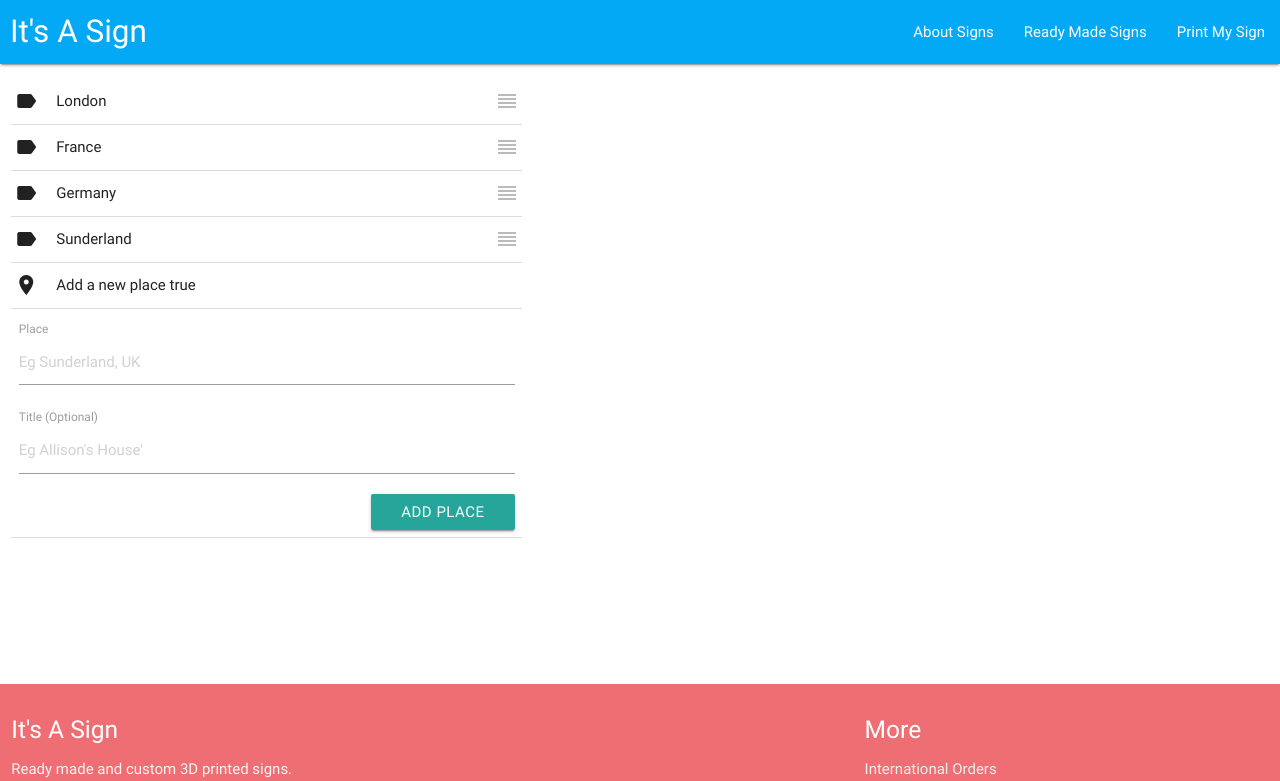
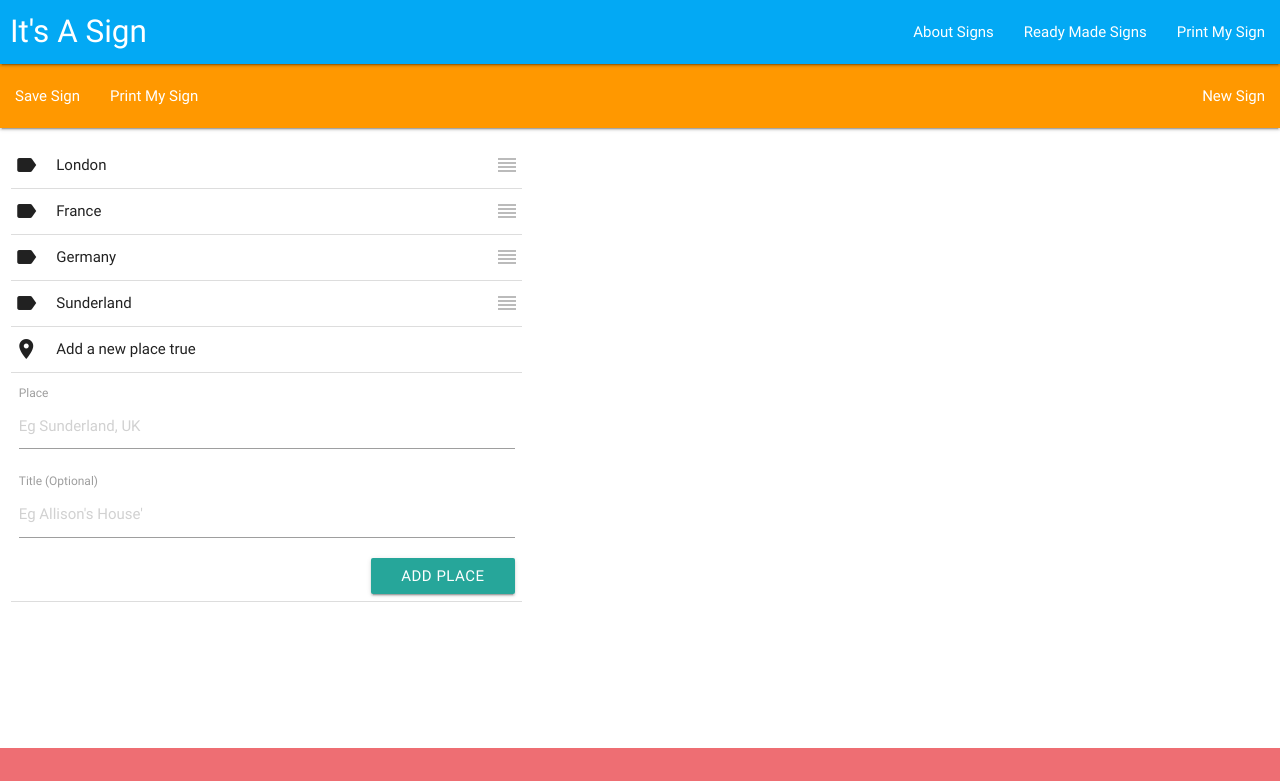
Before and after one commit to onion2k/signpost, a Vue app in the folder signpost-vue/: page / in a window 1280 px wide. Shown: the top 781 px of the page. Built offline with nearby package versions, Linux system fonts and the light colour scheme; no server answers.

Commit message:
File control added

```diff
--- a/signpost-vue/src/components/Editor.vue
+++ b/signpost-vue/src/components/Editor.vue
@@ -1,6 +1,7 @@
 <template>
   <div class="main">
     <spNavbar></spNavbar>
+    <spFile></spFile>
     <div class="row">
       <div class="col s5" id="placelist" ref="placelist">
         <ul>
@@ -22,6 +23,7 @@
 
 import spNavbar from '@/components/spNavbar.vue';
 import spFooter from '@/components/spFooter.vue';
+import spFile from '@/components/spFile.vue';
 import spPlacesEditor from '@/components/spPlacesEditor.vue';
 import spPlacesNew from '@/components/spPlacesNew.vue';
 import spThreeViewer from '@/components/spThreeViewer.vue';
@@ -46,6 +48,7 @@ export default {
   },
   components: {
     spNavbar,
+    spFile,
     spFooter,
     spPlacesEditor,
     spPlacesNew,
--- /dev/null
+++ b/signpost-vue/src/components/spFile.vue
@@ -0,0 +1,45 @@
+<template>
+    <div class="navbar">
+      <nav class="orange">
+          <div class="nav-wrapper">
+
+            <ul id="nav-mobile" class="hide-on-med-and-down">
+              <li><a v-on:click="save">Save Sign</a></li>
+              <li><a  v-on:click="print">Print My Sign</a></li>
+            </ul>
+
+            <ul id="nav-mobile" class="right hide-on-med-and-down">
+              <li><a v-on:click="newsign">New Sign</a></li>
+            </ul>
+            <a href="#" data-activates="nav-mobile" class="button-collapse"><i class="material-icons">menu</i></a>
+          </div>
+      </nav>
+    </div>
+</template>
+
+<script>
+export default {
+  name: 'spFile',
+  data () {
+    return {
+
+    }
+  },
+  methods: {
+    save: function(){
+      this.$store.dispatch('save', { });
+    },
+    print: function(){
+      this.$store.dispatch('print', { });
+    },
+    newsign: function(){
+      this.$store.dispatch('newsign', { });
+    },
+  }
+}
+</script>
+
+<!-- Add "scoped" attribute to limit CSS to this component only -->
+<style scoped>
+
+</style>
--- a/signpost-vue/src/main.js
+++ b/signpost-vue/src/main.js
@@ -40,12 +40,13 @@ const store = new Vuex.Store({
   },
   actions: {
     geocode (state, payload) { socket.emit('geocode', payload); },
-    new (state, payload) {
-      state.id = generateUUID();
+    newsign (state, payload) {
+      Materialize.toast('New sign started', 3750, 'toast');
+      state.state.id = generateUUID();
       // for (place of this.places) {
       //   signpost.disarm(place.id);
       // }
-      state.places = [];
+      state.state.places = [];
     },
     edit (state, payload)  {
       socket.emit('geocode', { place: payload.place.place, title: payload.place.title, index: payload.index, id: payload.place.id, active: true });
```
Also changed, not shown: 1 other file (tests, documents, lock files or other folders).
